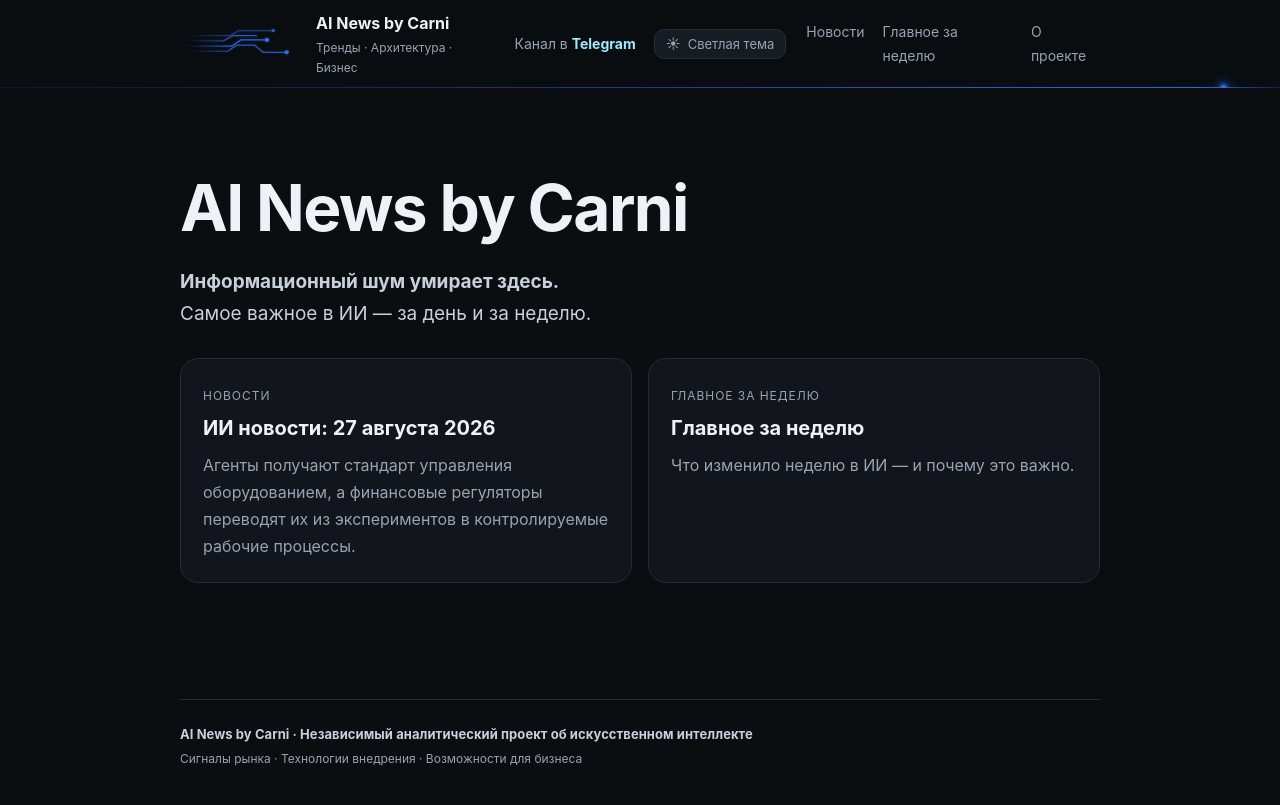
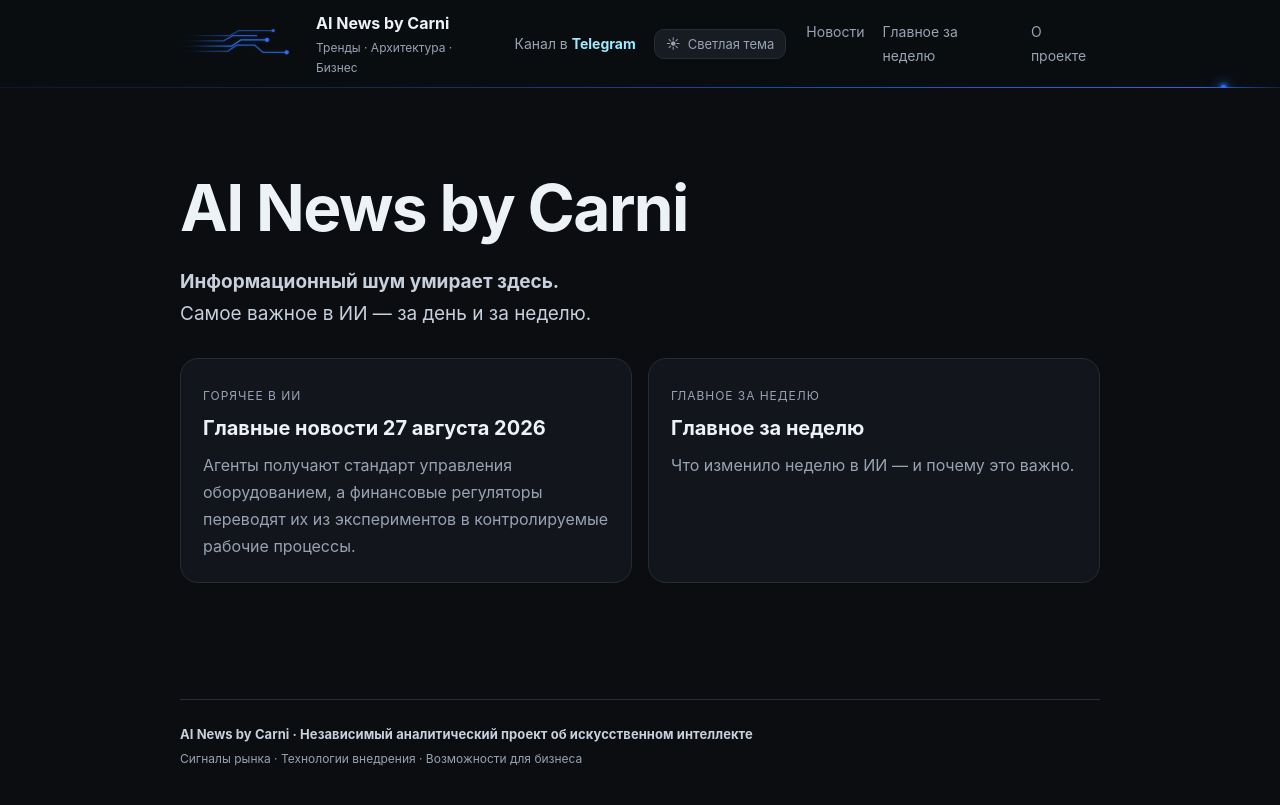
Before and after one commit to DmitryCarni/ai-news-by-carni, a Jekyll site: the page built from index.md, in a window 1280 px wide. Shown: the top 805 px of the page. Built offline with Jekyll 4.4.1, drawn with Linux system fonts in a browser that asks for light colours.

Commit message:
Refresh daily homepage card copy

```diff
--- a/index.md
+++ b/index.md
@@ -15,14 +15,14 @@ title: Главная
 <div class="grid">
 {% if latest_daily %}
 <a class="card" href="{{ latest_daily.url | relative_url }}">
-  <span class="kicker">Новости</span>
-  <strong>{{ latest_daily.title }}</strong>
+  <span class="kicker">ГОРЯЧЕЕ В ИИ</span>
+  <strong>{{ latest_daily.title | replace: "ИИ новости:", "Главные новости" }}</strong>
   <p>{{ latest_daily.summary | default: latest_daily.description }}</p>
 </a>
 {% else %}
 <a class="card" href="{{ '/daily/' | relative_url }}">
-  <span class="kicker">Новости</span>
-  <strong>Новости в AI</strong>
+  <span class="kicker">ГОРЯЧЕЕ В ИИ</span>
+  <strong>Главные новости</strong>
   <p>Главное за каждый завершённый календарный день.</p>
 </a>
 {% endif %}
```
